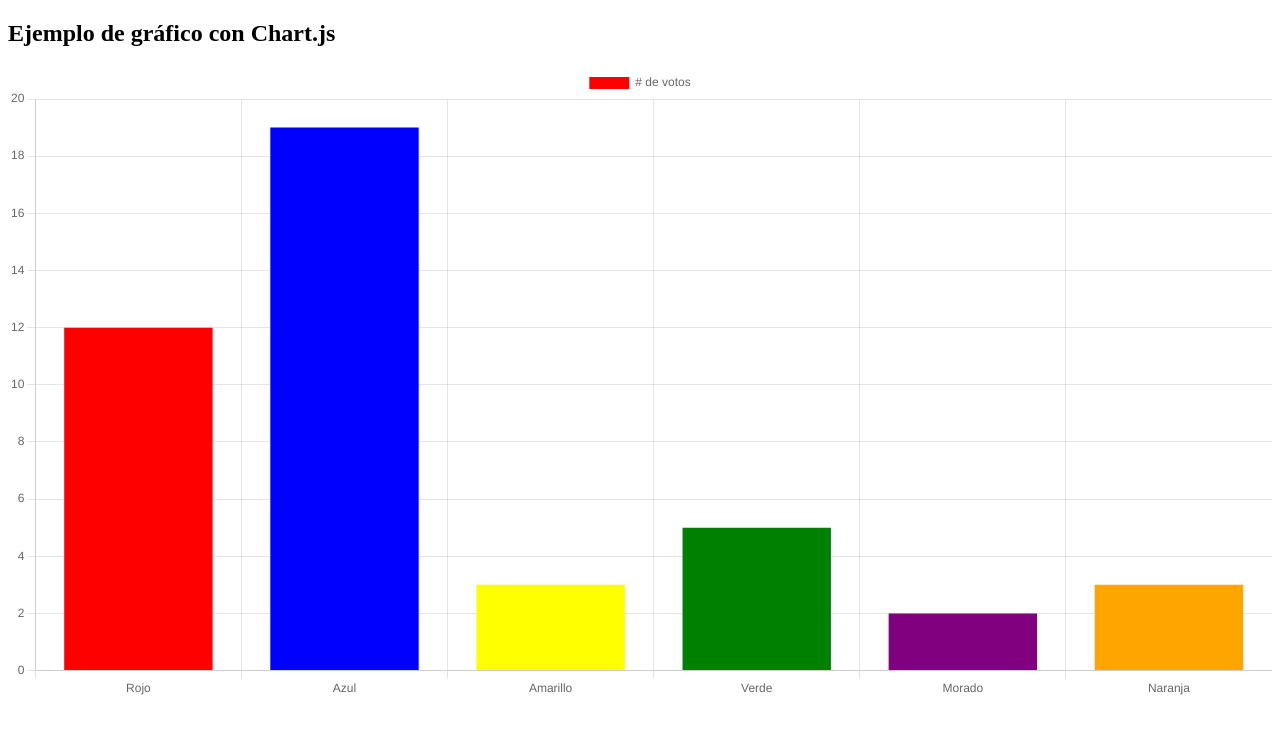
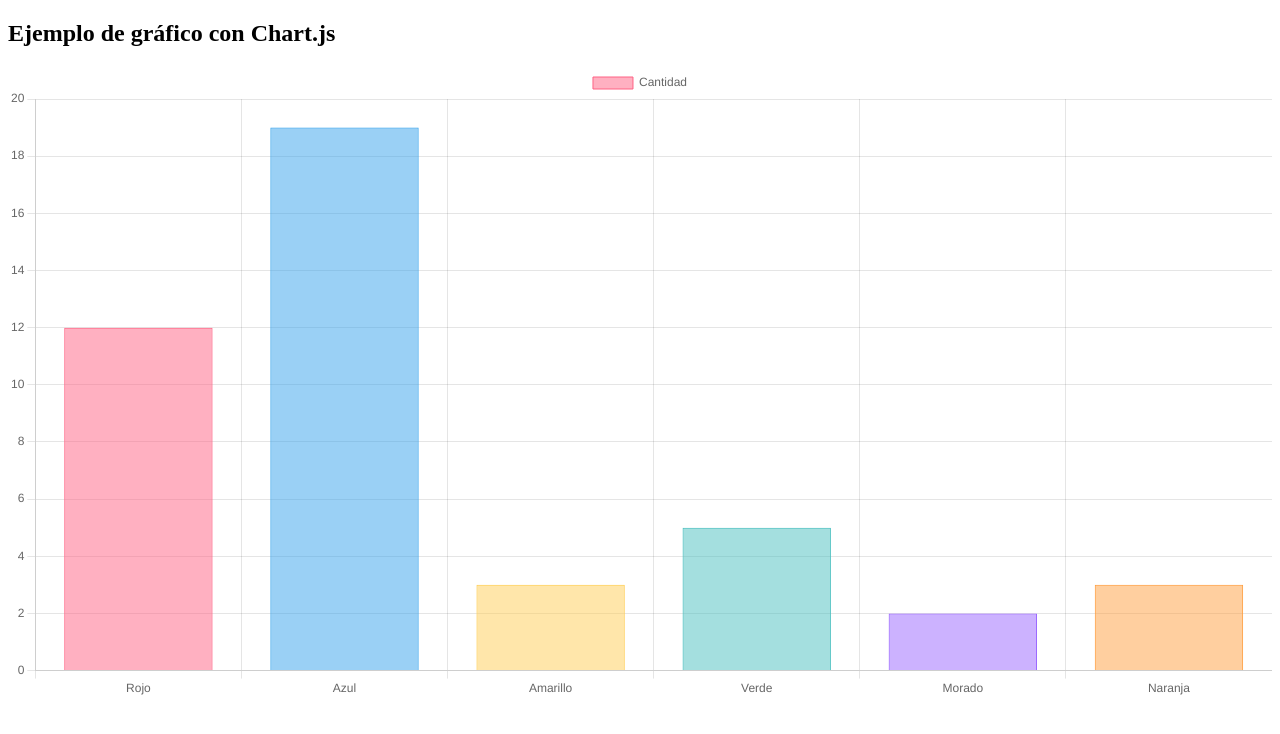
Before and after one commit to lmsierram/Demo-Chartjs, a plain HTML site: page index.html in a window 1280 px wide. Drawn offline with nearby package versions, Linux system fonts and the light colour scheme.

Commit message:
Update index.html

```diff
--- a/index.html
+++ b/index.html
@@ -1,27 +1,57 @@
+
 <!DOCTYPE html>
 <html lang="es">
 <head>
-  <meta charset="utf-8" />
-  <meta name="viewport" content="width=device-width,initial-scale=1" />
+  <meta charset="UTF-8">
+  <meta name="viewport" content="width=device-width, initial-scale=1.0">
   <title>Demo Chart.js</title>
+  <!-- Importar Chart.js desde CDN -->
   <script src="https://cdn.jsdelivr.net/npm/chart.js"></script>
 </head>
 <body>
   <h2>Ejemplo de gráfico con Chart.js</h2>
-  <canvas id="myChart" width="400" height="200"></canvas>
+  <!-- Lienzo donde se dibuja el gráfico -->
+  <canvas id="miGrafico" width="400" height="200"></canvas>
 
   <script>
-    const ctx = document.getElementById('myChart').getContext('2d');
-    const myChart = new Chart(ctx, {
-        type: 'bar',
-        data: {
-            labels: ['Rojo', 'Azul', 'Amarillo', 'Verde', 'Morado', 'Naranja'],
-            datasets: [{
-                label: '# de votos',
-                data: [12, 19, 3, 5, 2, 3],
-                backgroundColor: ['red', 'blue', 'yellow', 'green', 'purple', 'orange']
-            }]
+    // Obtener el canvas
+    const ctx = document.getElementById('miGrafico').getContext('2d');
+
+    // Crear un gráfico de barras
+    const miGrafico = new Chart(ctx, {
+      type: 'bar', // Tipo de gráfico: barra
+      data: {
+        labels: ['Rojo', 'Azul', 'Amarillo', 'Verde', 'Morado', 'Naranja'],
+        datasets: [{
+          label: 'Cantidad',
+          data: [12, 19, 3, 5, 2, 3],
+          backgroundColor: [
+            'rgba(255, 99, 132, 0.5)',
+            'rgba(54, 162, 235, 0.5)',
+            'rgba(255, 206, 86, 0.5)',
+            'rgba(75, 192, 192, 0.5)',
+            'rgba(153, 102, 255, 0.5)',
+            'rgba(255, 159, 64, 0.5)'
+          ],
+          borderColor: [
+            'rgba(255, 99, 132, 1)',
+            'rgba(54, 162, 235, 1)',
+            'rgba(255, 206, 86, 1)',
+            'rgba(75, 192, 192, 1)',
+            'rgba(153, 102, 255, 1)',
+            'rgba(255, 159, 64, 1)'
+          ],
+          borderWidth: 1
+        }]
+      },
+      options: {
+        responsive: true,
+        scales: {
+          y: {
+            beginAtZero: true
+          }
         }
+      }
     });
   </script>
 </body>
```
